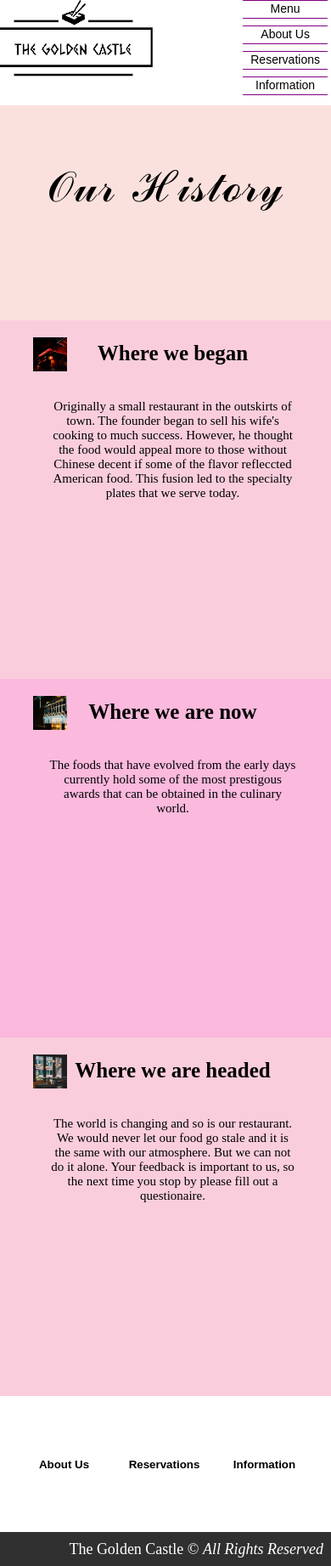
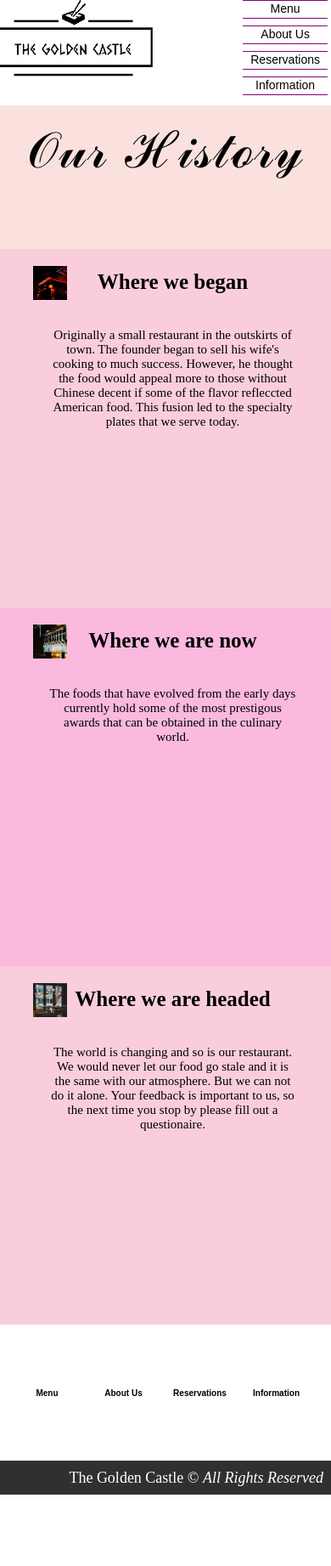
Before and after one commit to Brullrr/Restaurant-Page, a React (Create React App) app: page /about in a window 390 px wide. Shown: the whole page at 85% size. After the commit the page ends 1759 px from the top, so only its background shows below. Built offline with nearby package versions, Linux system fonts and the light colour scheme.

Commit message:
Improved Mobile Support

```diff
--- a/src/Restaurant/Pages/AboutPage/AboutPage.module.css
+++ b/src/Restaurant/Pages/AboutPage/AboutPage.module.css
@@ -100,15 +100,17 @@
 
     .FirstDivWords {
         display: inline-block;
-        font-size: 50px;
-        top: 40%;
+        font-size: 20vh;
+        top: 0%;
         padding: 10px;
+        margin: -20px 0px 0px 0px;
     }
     .FirstDivWordsTwo {
         display: inline-block;
-        font-size: 50px;
-        top: 40%;
+        font-size: 20vh;
+        top: 0%;
         padding: 10px;
+        margin: -20px 0px 0px 0px;
     }
 
     .Divider {
@@ -133,7 +135,7 @@
 
         position: absolute;
         text-align: center;
-        width: 290px;
+        width: 400px;
         vertical-align: top;
         margin: 0px 0px 0px 0px;
          left: 30%;
@@ -151,6 +153,7 @@
         display: flex;
         height: 50vh;
         width: 100%;
+
         min-height: 200px;
         background-color: rgb(250, 185, 221);
     }
@@ -165,7 +168,7 @@
     .ThirdDivWords {
         position: initial;
         text-align: center;
-        width: 290px;
+        width: 400px;
         vertical-align: top;
         margin: 0px 0px 0px 30%;
         right: 0%;
@@ -182,6 +185,28 @@
 }
 
 @media ( max-width: 400px) {
+
+    .FirstDiv {
+        margin-top: 20px;
+        height: 20vh;
+        background-color: rgb(250, 225, 221);
+        text-align: center;
+
+    }
+    .FirstDivWords {
+        display: inline-block;
+        font-size: 7vh;
+        top: 40%;
+        padding: 10px;
+        margin: 0px 0px 0px 0px;
+    }
+    .FirstDivWordsTwo {
+        display: inline-block;
+        font-size: 7vh;
+        top: 40%;
+        padding: 10px;
+        margin: 0px 0px 0px 0px;
+    }
 
     .SecondDivWords {
 
--- a/src/Restaurant/Pages/MenuPage/MenuPages/DessertPage/DessertPage.module.css
+++ b/src/Restaurant/Pages/MenuPage/MenuPages/DessertPage/DessertPage.module.css
@@ -13,7 +13,7 @@
 }
 
 
-@media ( max-width: 1100px) {
+@media ( max-width: 500px) {
     .Desserts {
         text-align: center;
         align-items: center;
--- a/src/Restaurant/Pages/MenuPage/MenuPages/DrinkPage/DrinkPage.js
+++ b/src/Restaurant/Pages/MenuPage/MenuPages/DrinkPage/DrinkPage.js
@@ -11,7 +11,7 @@ import classes from './DrinkPage.module.css';
      return (
          <Fragment>
              <Header  />
-                <p className={classes.Beverages}>&#8230;&#8230;&#8230;&#119977;&#8500;&#120003;-&#119964;&#120001;&#119992;&#8500;&#119997;&#8500;&#120001;&#119998;&#119992; &#8492;&#8495;&#120011;&#8495;&#120007;&#119990;&#8458;&#8495;&#120008;&#8230;&#8230;&#8230;</p>
+                <p className={classes.Beverages}>&#8230;&#8230;&#119977;&#8500;&#120003;-&#119964;&#120001;&#119992;&#8500;&#119997;&#8500;&#120001;&#119998;&#119992; &#8492;&#8495;&#120011;&#8495;&#120007;&#119990;&#8458;&#8495;&#120008;&#8230;&#8230;</p>
 
                 <MenuItem
                     Image={process.env.PUBLIC_URL + '/Images/Juice.jpg'}
@@ -22,7 +22,7 @@ import classes from './DrinkPage.module.css';
 
 
 
-                <p className={classes.Beverages}>&#8230;&#8230;&#8230;&#8230;&#119964;&#120001;&#119992;&#8500;&#119997;&#8500;&#120001;&#119998;&#119992; &#8492;&#8495;&#120011;&#8495;&#120007;&#119990;&#8458;&#8495;&#120008;&#8230;&#8230;&#8230;&#8230;</p>
+                <p className={classes.Beverages}>&#8230;&#8230;&#119964;&#120001;&#119992;&#8500;&#119997;&#8500;&#120001;&#119998;&#119992; &#8492;&#8495;&#120011;&#8495;&#120007;&#119990;&#8458;&#8495;&#120008;&#8230;&#8230;</p>
 
 
                 <MenuItem
@@ -31,14 +31,14 @@ import classes from './DrinkPage.module.css';
                     Description='Think of a flavor. Our martini specialists can prepare you a martini with that flavor as a base. Just let us know. '
                     Price='7.00'
                 />
-                <div class={classes.Divider}></div>
+                <div className={classes.Divider}></div>
                 <MenuItem
                     Image={process.env.PUBLIC_URL + '/Images/LimeDrink.jpg'}
                     MenuItemName='Lime Sawa'
                     Description='An alcohol Lime Sawa. A popular drink in Asia. Extremely popular among young women.'
                     Price='3.50'
                 />
-                <div class={classes.Divider}></div>
+                <div className={classes.Divider}></div>
 
 
              <Footer />
--- a/src/Restaurant/Pages/MenuPage/MenuPages/DrinkPage/DrinkPage.module.css
+++ b/src/Restaurant/Pages/MenuPage/MenuPages/DrinkPage/DrinkPage.module.css
@@ -10,11 +10,11 @@
     border-bottom: 2px dotted black;
 }
 
-@media ( max-width: 1100px) {
+@media ( max-width: 500px) {
     .Beverages {
         text-align: center;
         align-items: center;
-        font-size: 4vh;
+        font-size: 3vh;
     }
 
 }
--- a/src/Restaurant/Pages/MenuPage/MenuPages/FoodPage/FoodPage.module.css
+++ b/src/Restaurant/Pages/MenuPage/MenuPages/FoodPage/FoodPage.module.css
@@ -18,7 +18,7 @@
 }
 
 
-@media ( max-width: 1100px) {
+@media ( max-width: 500px) {
     .Appetizers {
         text-align: center;
         align-items: center;
--- a/src/Restaurant/Pages/ReservationsPage/ReservationsPage.js
+++ b/src/Restaurant/Pages/ReservationsPage/ReservationsPage.js
@@ -138,7 +138,6 @@ const ReservationsPage = (props) => {
 
     const checkValidity = (value, rules) => {
         let isValid = true;
-        console.log(value)
         if(rules.required) {
             isValid = value.trim() !== '' && isValid;
         }
@@ -193,13 +192,13 @@ const ReservationsPage = (props) => {
         for(let inputIdentifier in updatedOrderForm) {
             formIsValid = updatedOrderForm[inputIdentifier].valid && formIsValid;
         }
-
+        console.log("[ReservationsPage]  Is the form valid beforehand?    " + orderFormState.formIsValid)
         useOrderFormState({
             orderForm : updatedOrderForm,
             formIsValid: formIsValid
         })
     }
-    console.log(orderFormState.formIsValid)
+    console.log("[ReservationsPage]  Is the form valid?    " + orderFormState.formIsValid)
 
     return (<Fragment>
         <Header IsMobile={props.IsMobile}/>
--- a/src/Restaurant/Pages/ReservationsPage/ReservationsPage.module.css
+++ b/src/Restaurant/Pages/ReservationsPage/ReservationsPage.module.css
@@ -136,18 +136,18 @@
         font-size: 5vh;
         margin: 0px 0px 0px 0px;
         color: ivory;
-        width: 40%;
-        min-width: 360px;
-        right: 0%;
-        top: 38%;
+        width: 80%;
+        min-width: 0px;
+        right: 10%;
+        top: 30%;
         align-items: center;
         text-align: center;
     }
     .InputForm {
         position: absolute;
-        width: 40%;
-        min-width: 360px;
-        right: 0%;
+        width: 90%;
+        min-width: 0px;
+        right: 5%;
         top: 45%;
         align-items: center;
         text-align: center;
--- a/src/Restaurant/UI/Buttons/FooterButton/FooterButton.module.css
+++ b/src/Restaurant/UI/Buttons/FooterButton/FooterButton.module.css
@@ -116,3 +116,70 @@
     top:0%;
     border-color:rgb(104, 20, 121);
 }
+
+@media ( max-width: 500px) {
+
+    .FooterButton{
+        display:block;
+        float:left;
+        position:relative;
+        width: 90px;
+        height:100px;
+        text-align:center;
+        border: none;
+        background-color: white;
+        font-weight: 900;
+        line-height: 100px;
+        left: 0%;
+        margin: 30px 0px 0px 0px;
+        outline: none;
+        font-size: 10px;
+  }
+
+  /* this controls left and right somehow */
+  .FooterButton::before {
+          transition: all 0.4s;
+          position:absolute;
+          content:"";
+          width: 99%;
+          height:0%;
+          top:50%;
+          border-color:rgb(104, 20, 121);
+          border-style:solid;
+          border-width:0 1px;
+          border-left: none;
+          border-right: none;
+  }
+        /* this controls top and bottom somehow */
+  .FooterButton::after{
+          transition: all 0.4s;
+          position:absolute;
+          content:"";
+          width: 0px;
+          height:100%;
+          left: 50%;
+          top: 0%;
+          border-color:rgb(104, 20, 121);
+          border-style:solid;
+          border-width:2px 0;
+          border-bottom: none;
+  }
+
+  .FooterButton:hover{
+      cursor: pointer;
+      color:rgb(104, 20, 121);
+      transition: 0.2s;
+      }
+
+  .FooterButton:hover:after{
+      width:124px;
+      margin-left:-50%;
+      border-color:rgb(104, 20, 121);
+  }
+
+  .FooterButton:hover:before{
+      height:100px;
+      top:0%;
+      border-color:rgb(104, 20, 121);
+  }
+}
```
Also changed, not shown: 1 other file (tests, documents, lock files or other folders).
